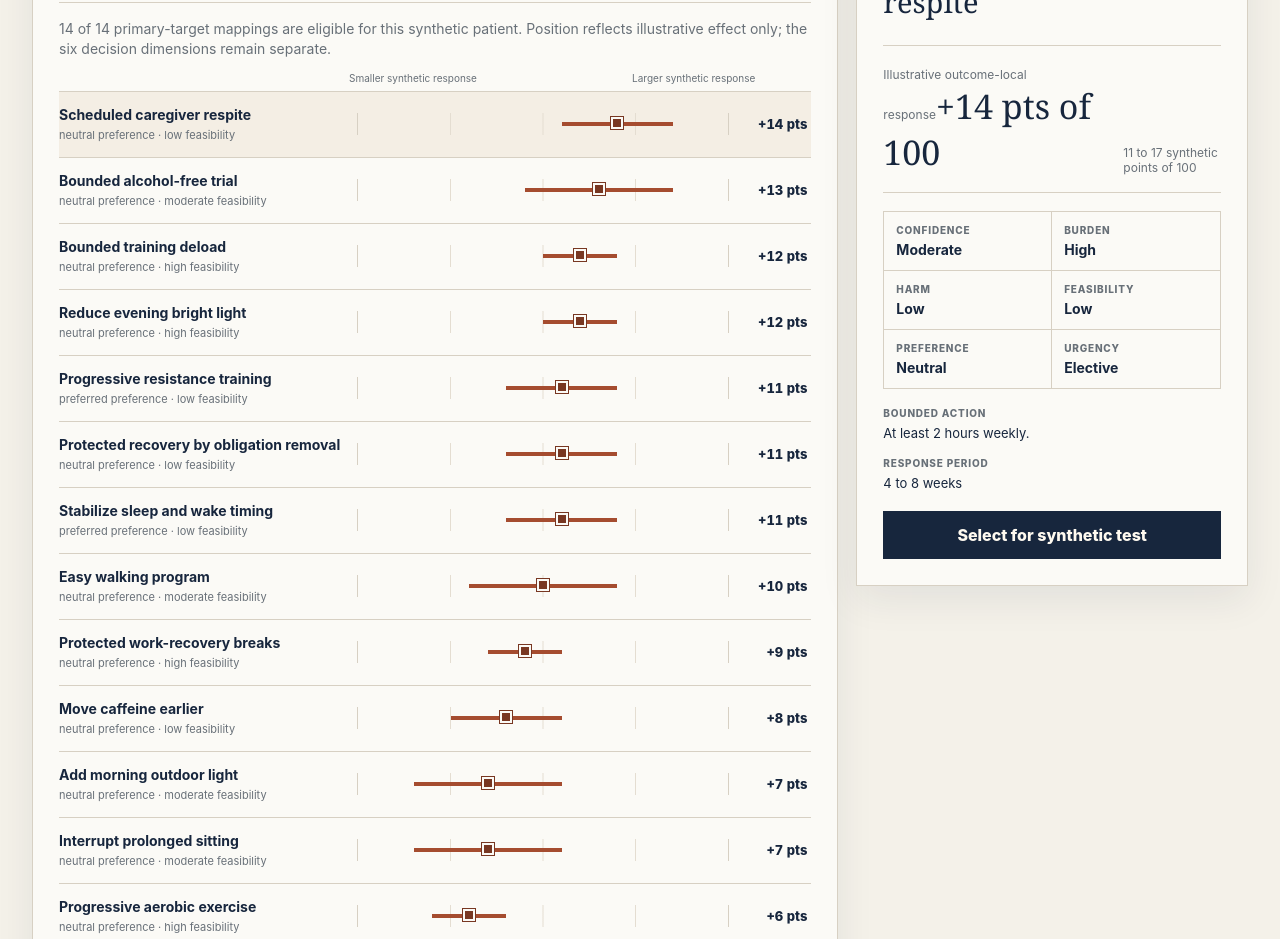
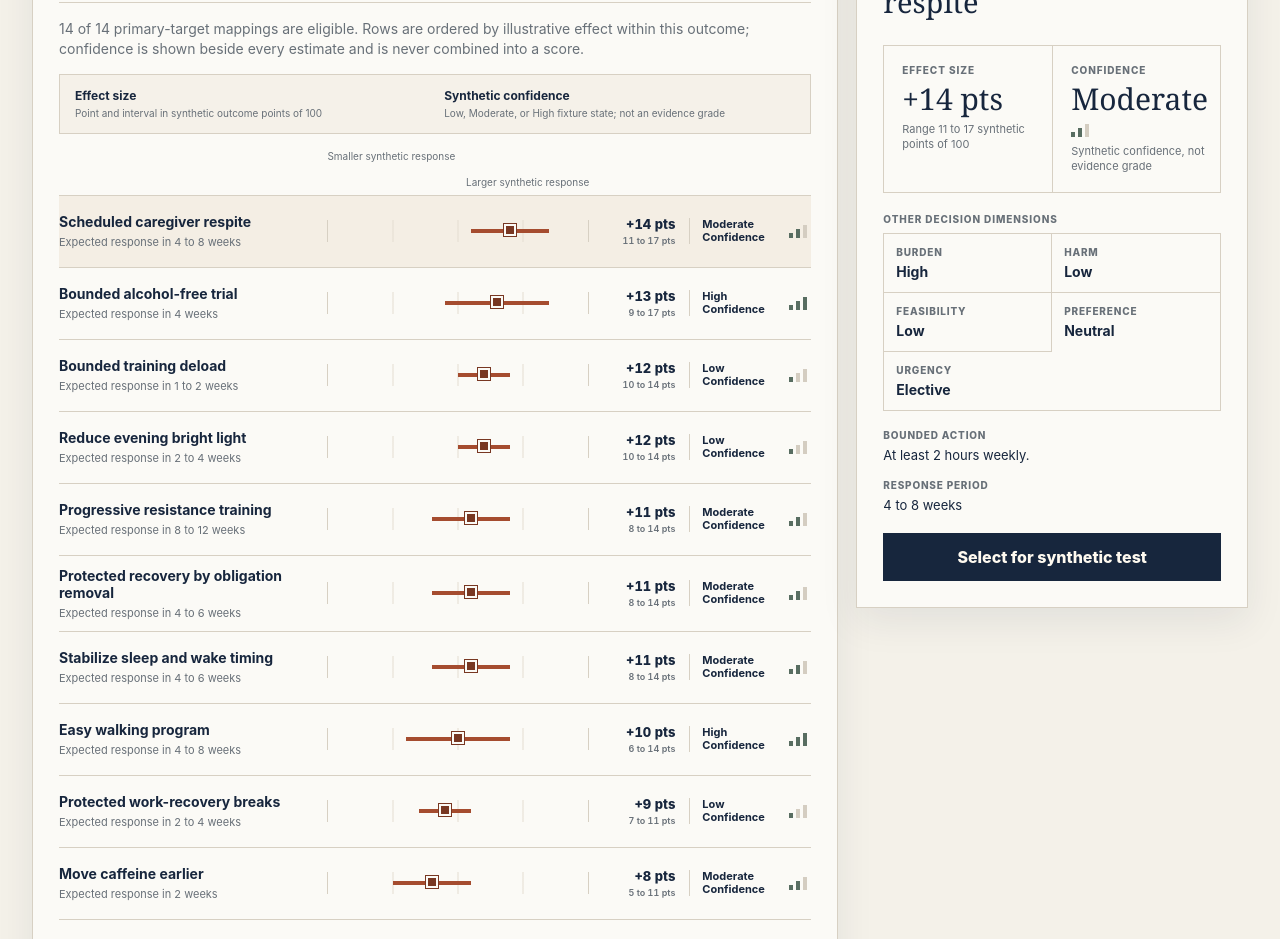
Before and after one commit to yimjason01-blip/aleron-canonical-documents, a plain HTML site: page references/vitality-synthetic-multi-outcome/latest.html in a window 1280 px wide. Shown: the part 717-1656 px from the top of the page. Drawn offline with Linux system fonts and the light colour scheme.

Commit message:
feat(references): foreground vitality effect and confidence

```diff
--- a/references/vitality-synthetic-multi-outcome/aleron-vitality-synthetic-multi-outcome-demo.css
+++ b/references/vitality-synthetic-multi-outcome/aleron-vitality-synthetic-multi-outcome-demo.css
@@ -66,16 +66,33 @@ main { padding: 30px 0 80px; }
 .baseline-block span { display: block; color: var(--muted); font-size: 11px; font-weight: 800; text-transform: uppercase; letter-spacing: 0.08em; }
 .baseline-block strong { display: block; margin-top: 5px; font-size: 14px; }
 .map-context { min-height: 48px; padding: 16px 0 12px; color: var(--muted); font-size: 14px; line-height: 1.45; }
-.axis { display: flex; justify-content: space-between; margin-left: min(38%, 280px); padding: 0 56px 7px 10px; color: var(--muted); font-size: 10px; }
+.signal-legend { display: grid; grid-template-columns: 1fr 1fr; gap: 18px; margin: 2px 0 16px; padding: 13px 15px; border: 1px solid var(--line); background: #f5f1e9; }
+.signal-legend div { display: grid; gap: 3px; }
+.signal-legend strong { font-size: 12px; }
+.signal-legend span { color: var(--muted); font-size: 10px; line-height: 1.4; }
+.axis { display: grid; grid-template-columns: minmax(180px, 34%) minmax(180px, 1fr) 72px 118px; gap: 14px; padding: 0 4px 7px 0; color: var(--muted); font-size: 10px; }
+.axis span:first-child { grid-column: 2; }
+.axis span:last-child { grid-column: 2; justify-self: end; }
 .action-map { display: grid; border-top: 1px solid var(--line); }
-.action-row { display: grid; grid-template-columns: minmax(180px, 38%) minmax(180px, 1fr) 64px; gap: 14px; align-items: center; width: 100%; min-height: 66px; padding: 11px 4px 11px 0; border: 0; border-bottom: 1px solid var(--line); border-radius: 0; background: transparent; text-align: left; cursor: pointer; }
+.action-row { display: grid; grid-template-columns: minmax(180px, 34%) minmax(180px, 1fr) 72px 118px; gap: 14px; align-items: center; width: 100%; min-height: 72px; padding: 11px 4px 11px 0; border: 0; border-bottom: 1px solid var(--line); border-radius: 0; background: transparent; text-align: left; cursor: pointer; }
 .action-row:hover, .action-row.focused { background: #f4eee4; }
 .action-name strong { display: block; font-size: 14px; line-height: 1.25; }
 .action-name span { display: block; margin-top: 4px; color: var(--muted); font-size: 11px; }
 .effect-track { position: relative; height: 22px; background: linear-gradient(to right, transparent calc(25% - 1px), #e4ddd1 25%, transparent calc(25% + 1px), transparent calc(50% - 1px), #e4ddd1 50%, transparent calc(50% + 1px), transparent calc(75% - 1px), #e4ddd1 75%, transparent calc(75% + 1px)); border-left: 1px solid var(--line); border-right: 1px solid var(--line); }
 .effect-interval { position: absolute; top: 9px; height: 4px; background: var(--rust); }
 .effect-point { position: absolute; top: 4px; width: 12px; height: 12px; transform: translateX(-50%); background: var(--rust-dark); border: 2px solid var(--surface); box-shadow: 0 0 0 1px var(--rust-dark); }
-.effect-value { font-variant-numeric: tabular-nums; font-size: 13px; font-weight: 800; text-align: right; }
+.effect-value { display: grid; gap: 3px; font-variant-numeric: tabular-nums; text-align: right; white-space: nowrap; }
+.effect-value strong { font-size: 13px; font-weight: 800; }
+.effect-range { color: var(--muted); font-size: 9px; font-weight: 600; }
+.confidence-cell { display: grid; grid-template-columns: 1fr auto; gap: 8px; align-items: center; min-width: 0; padding-left: 12px; border-left: 1px solid var(--line); }
+.confidence-cell strong { font-size: 11px; line-height: 1.2; text-transform: capitalize; }
+.confidence-markers { display: inline-flex; gap: 3px; align-items: end; height: 14px; }
+.confidence-markers i { display: block; width: 4px; height: 5px; background: #d4cdc1; }
+.confidence-markers i:nth-child(2) { height: 9px; }
+.confidence-markers i:nth-child(3) { height: 13px; }
+.confidence-low i:first-child,
+.confidence-moderate i:nth-child(-n+2),
+.confidence-high i { background: var(--sage); }
 .empty-map { padding: 38px 18px; border: 1px solid #d8b6ae; background: #f5e4df; color: var(--danger); }
 .empty-map strong { display: block; margin-bottom: 8px; font-family: Georgia, "Times New Roman", serif; font-size: 22px; }
 
@@ -88,12 +105,19 @@ main { padding: 30px 0 80px; }
 .detail-panel { position: sticky; top: 18px; min-height: 430px; padding: 26px; }
 .empty-detail { color: var(--muted); }
 .empty-detail h2, .detail-panel h2 { margin-bottom: 10px; color: var(--ink); font-family: Georgia, "Times New Roman", serif; font-size: 29px; font-weight: 500; }
-.detail-effect { display: flex; justify-content: space-between; align-items: end; margin: 24px 0 18px; padding: 17px 0; border-top: 1px solid var(--line); border-bottom: 1px solid var(--line); }
-.detail-effect span { color: var(--muted); font-size: 12px; }
-.detail-effect strong { font-family: Georgia, "Times New Roman", serif; font-size: 34px; font-weight: 500; }
+.detail-signal-pair { display: grid; grid-template-columns: 1fr 1fr; margin: 24px 0 20px; border: 1px solid var(--line); }
+.detail-signal { display: grid; align-content: start; gap: 7px; min-width: 0; padding: 18px; }
+.detail-signal + .detail-signal { border-left: 1px solid var(--line); }
+.signal-label, .secondary-heading { color: var(--muted); font-size: 10px; font-weight: 800; letter-spacing: 0.09em; text-transform: uppercase; }
+.detail-signal strong { font-family: Georgia, "Times New Roman", serif; font-size: 30px; font-weight: 500; line-height: 1.05; }
+.confidence-signal strong { text-transform: capitalize; }
+.detail-signal small { min-height: 30px; color: var(--muted); font-size: 11px; line-height: 1.4; }
+.confidence-signal .confidence-markers { margin-top: 1px; }
+.secondary-heading { margin: 0 0 8px; }
 .dimension-grid { display: grid; grid-template-columns: 1fr 1fr; border: 1px solid var(--line); }
 .dimension { min-width: 0; padding: 12px; border-right: 1px solid var(--line); border-bottom: 1px solid var(--line); }
 .dimension:nth-child(even) { border-right: 0; }
+.dimension:last-child:nth-child(odd) { grid-column: 1 / -1; border-right: 0; }
 .dimension:nth-last-child(-n+2) { border-bottom: 0; }
 .dimension span { display: block; color: var(--muted); font-size: 10px; font-weight: 800; letter-spacing: 0.08em; text-transform: uppercase; }
 .dimension strong { display: block; margin-top: 5px; font-size: 14px; text-transform: capitalize; }
@@ -148,10 +172,16 @@ main { padding: 30px 0 80px; }
   .map-panel, .detail-panel, .reassessment-panel, .method-boundary { padding: 18px; }
   .section-heading { align-items: start; flex-direction: column; }
   .baseline-block { text-align: left; }
+  .signal-legend { grid-template-columns: 1fr; gap: 10px; }
   .axis { display: none; }
-  .action-row { grid-template-columns: 1fr 46px; gap: 8px; padding: 14px 0; }
+  .action-row { grid-template-columns: minmax(0, 1fr) 60px 98px; gap: 8px; padding: 14px 0; }
   .effect-track { grid-column: 1 / -1; grid-row: 2; }
   .effect-value { grid-column: 2; grid-row: 1; }
+  .confidence-cell { grid-column: 3; grid-row: 1; gap: 5px; padding-left: 8px; }
+  .confidence-cell strong { font-size: 10px; }
+  .detail-signal-pair { grid-template-columns: 1fr 1fr; }
+  .detail-signal { padding: 14px; }
+  .detail-signal strong { font-size: 24px; }
   .dimension-grid { grid-template-columns: 1fr; }
   .dimension, .dimension:nth-child(even), .dimension:nth-last-child(-n+2) { border-right: 0; border-bottom: 1px solid var(--line); }
   .dimension:last-child { border-bottom: 0; }
--- a/references/vitality-synthetic-multi-outcome/aleron-vitality-synthetic-multi-outcome-demo.js
+++ b/references/vitality-synthetic-multi-outcome/aleron-vitality-synthetic-multi-outcome-demo.js
@@ -51,8 +51,10 @@ function mappingById(mappingId) {
 function formatPeriod(period) {
   const min = period.minimum;
   const max = period.maximum;
-  if (min.value === max.value && min.unit === max.unit) return `${min.value} ${min.unit}`;
-  return `${min.value} to ${max.value} ${max.unit}`;
+  const quantity = ({ value, unit }) => `${value} ${value === 1 ? unit.replace(/s$/, "") : unit}`;
+  if (min.value === max.value && min.unit === max.unit) return quantity(min);
+  if (min.unit === max.unit) return `${min.value} to ${max.value} ${max.unit}`;
+  return `${quantity(min)} to ${quantity(max)}`;
 }
 
 function formatBaseline() {
@@ -99,6 +101,29 @@ function renderOutcomeTabs() {
   }));
 }
 
+function confidenceMarkers(value) {
+  const markers = el("span", "confidence-markers");
+  markers.classList.add(`confidence-${value}`);
+  markers.setAttribute("aria-hidden", "true");
+  for (let index = 0; index < 3; index += 1) markers.append(el("i"));
+  return markers;
+}
+
+function confidenceCell(value) {
+  const cell = el("span", "confidence-cell");
+  cell.append(el("strong", "", `${value} confidence`), confidenceMarkers(value));
+  return cell;
+}
+
+function effectCell(effect) {
+  const cell = el("span", "effect-value");
+  cell.append(
+    el("strong", "", `+${effect.point} pts`),
+    el("small", "effect-range", `${effect.interval.lower} to ${effect.interval.upper} pts`),
+  );
+  return cell;
+}
+
 function renderMap() {
   document.getElementById("outcome-title").textContent = OUTCOME_LABELS[state.outcomeId];
   document.getElementById("baseline-value").textContent = formatBaseline();
@@ -114,13 +139,13 @@ function renderMap() {
     notice.append(el("strong", "", "No elective Action map"), el("span", "", "Resolve the safety exit before considering an outcome-matched Action."));
     map.replaceChildren(notice);
   } else {
-    context.textContent = `${eligible.length} of ${eligible.length + excluded.length} primary-target mappings are eligible for this synthetic patient. Position reflects illustrative effect only; the six decision dimensions remain separate.`;
+    context.textContent = `${eligible.length} of ${eligible.length + excluded.length} primary-target mappings are eligible. Rows are ordered by illustrative effect within this outcome; confidence is shown beside every estimate and is never combined into a score.`;
     map.replaceChildren(...eligible.map((row) => {
       const button = el("button", `action-row${row.mapping_id === state.focusedMappingId ? " focused" : ""}`);
       button.type = "button";
       button.dataset.mappingId = row.mapping_id;
       const name = el("span", "action-name");
-      name.append(el("strong", "", row.action_title), el("span", "", `${row.preference_state} preference · ${row.feasibility_state} feasibility`));
+      name.append(el("strong", "", row.action_title), el("span", "", `Expected response in ${formatPeriod(row.response_period)}`));
       const track = el("span", "effect-track");
       const interval = el("span", "effect-interval");
       const lower = Math.max(0, Math.min(100, row.effect.interval.lower / AXIS_MAX * 100));
@@ -130,7 +155,12 @@ function renderMap() {
       const point = el("span", "effect-point");
       point.style.left = `${Math.max(0, Math.min(100, row.effect.point / AXIS_MAX * 100))}%`;
       track.append(interval, point);
-      button.append(name, track, el("span", "effect-value", `+${row.effect.point} pts`));
+      button.append(
+        name,
+        track,
+        effectCell(row.effect),
+        confidenceCell(row.decision_dimensions.confidence),
+      );
       button.addEventListener("click", () => {
         state.focusedMappingId = row.mapping_id;
         renderMap();
@@ -175,13 +205,24 @@ function renderDetail() {
 
   const heading = el("div");
   heading.append(el("p", "section-kicker", `${OUTCOME_LABELS[row.outcome_id]} · synthetic mapping`), el("h2", "", row.action_title));
-  const effect = el("div", "detail-effect");
-  const effectLabel = el("div");
-  effectLabel.append(el("span", "", "Illustrative outcome-local response"), el("strong", "", `+${row.effect.point} pts of 100`));
-  effect.append(effectLabel, el("span", "", `${row.effect.interval.lower} to ${row.effect.interval.upper} synthetic points of 100`));
+  const signals = el("div", "detail-signal-pair");
+  const effectSignal = el("div", "detail-signal effect-signal");
+  effectSignal.append(
+    el("span", "signal-label", "Effect size"),
+    el("strong", "", `+${row.effect.point} pts`),
+    el("small", "", `Range ${row.effect.interval.lower} to ${row.effect.interval.upper} synthetic points of 100`),
+  );
+  const confidenceSignal = el("div", "detail-signal confidence-signal");
+  confidenceSignal.append(
+    el("span", "signal-label", "Confidence"),
+    el("strong", "", row.decision_dimensions.confidence),
+    confidenceMarkers(row.decision_dimensions.confidence),
+    el("small", "", "Synthetic confidence, not evidence grade"),
+  );
+  signals.append(effectSignal, confidenceSignal);
+  const secondaryHeading = el("p", "secondary-heading", "Other decision dimensions");
   const dimensions = el("div", "dimension-grid");
   dimensions.append(
-    dimension("Confidence", row.decision_dimensions.confidence),
     dimension("Burden", row.decision_dimensions.burden),
     dimension("Harm", row.decision_dimensions.harm),
     dimension("Feasibility", row.feasibility_state),
@@ -199,7 +240,7 @@ function renderDetail() {
     renderDetail();
     renderReassessment();
   });
-  panel.replaceChildren(heading, effect, dimensions, copy, button);
+  panel.replaceChildren(heading, signals, secondaryHeading, dimensions, copy, button);
 }
 
 function renderReassessment() {
--- a/references/vitality-synthetic-multi-outcome/latest.html
+++ b/references/vitality-synthetic-multi-outcome/latest.html
@@ -17,7 +17,7 @@
     <div>
       <div class="wordmark">Aleron MD</div>
       <h1>From what matters now to the next Action worth testing.</h1>
-      <p class="lede">Switch patients and outcomes to see eligibility, outcome-local effect, decision dimensions, and reassessment move together.</p>
+      <p class="lede">Compare eligible Actions first by outcome-local effect size and confidence, then inspect burden, harm, feasibility, preference, and urgency as secondary decision context.</p>
     </div>
     <div class="header-rule">
       <span>Within-outcome comparison only</span>
@@ -50,6 +50,10 @@
         </div>
 
         <div id="map-context" class="map-context"></div>
+        <div class="signal-legend" aria-label="Map reading key">
+          <div><strong>Effect size</strong><span>Point and interval in synthetic outcome points of 100</span></div>
+          <div><strong>Synthetic confidence</strong><span>Low, Moderate, or High fixture state; not an evidence grade</span></div>
+        </div>
         <div class="axis" aria-hidden="true"><span>Smaller synthetic response</span><span>Larger synthetic response</span></div>
         <div id="action-map" class="action-map" aria-live="polite"></div>
         <div id="excluded-section" class="excluded-section"></div>
```
Also changed, not shown: references/vitality-synthetic-multi-outcome/deployment-manifest.json (+7 -7 lines).
